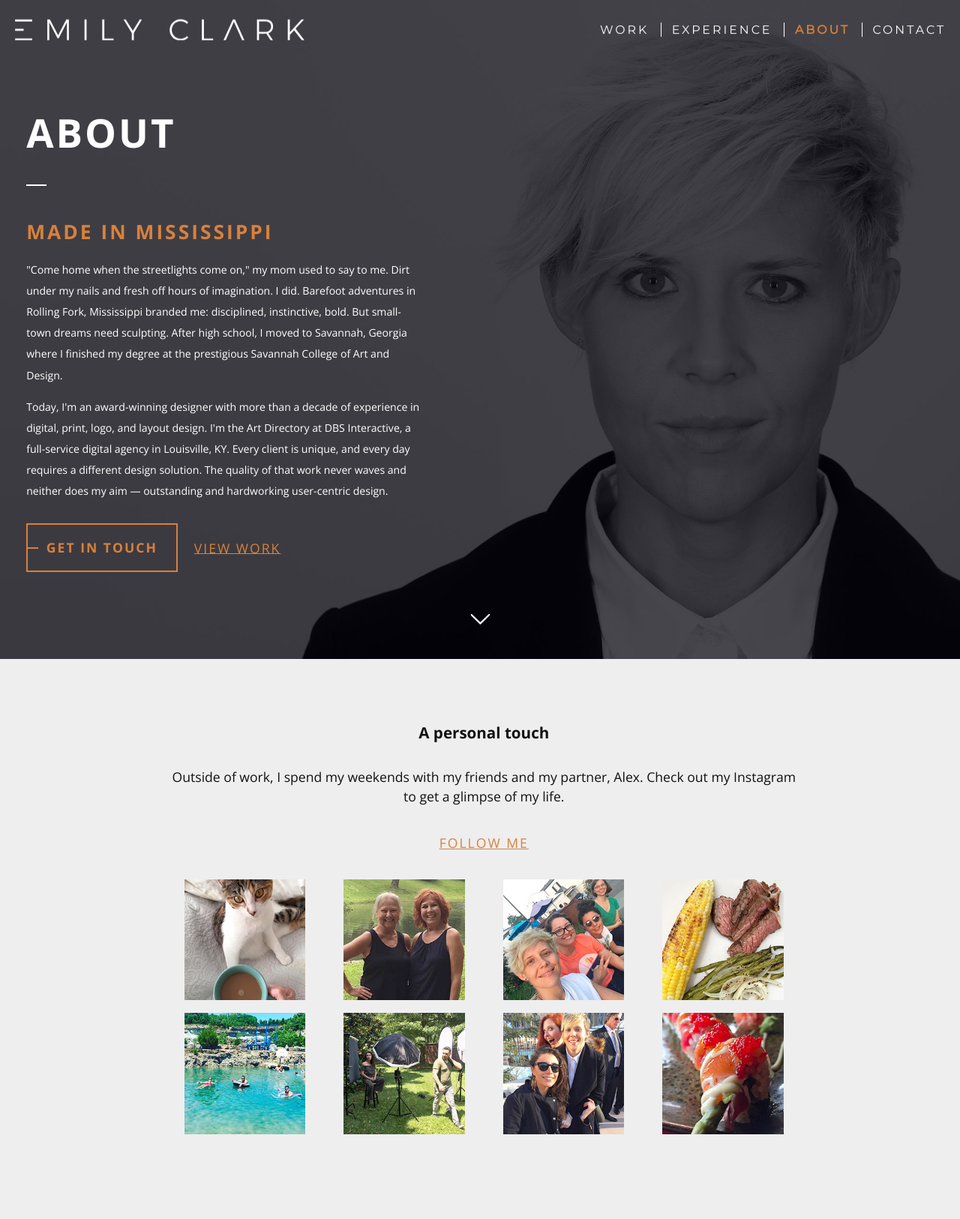
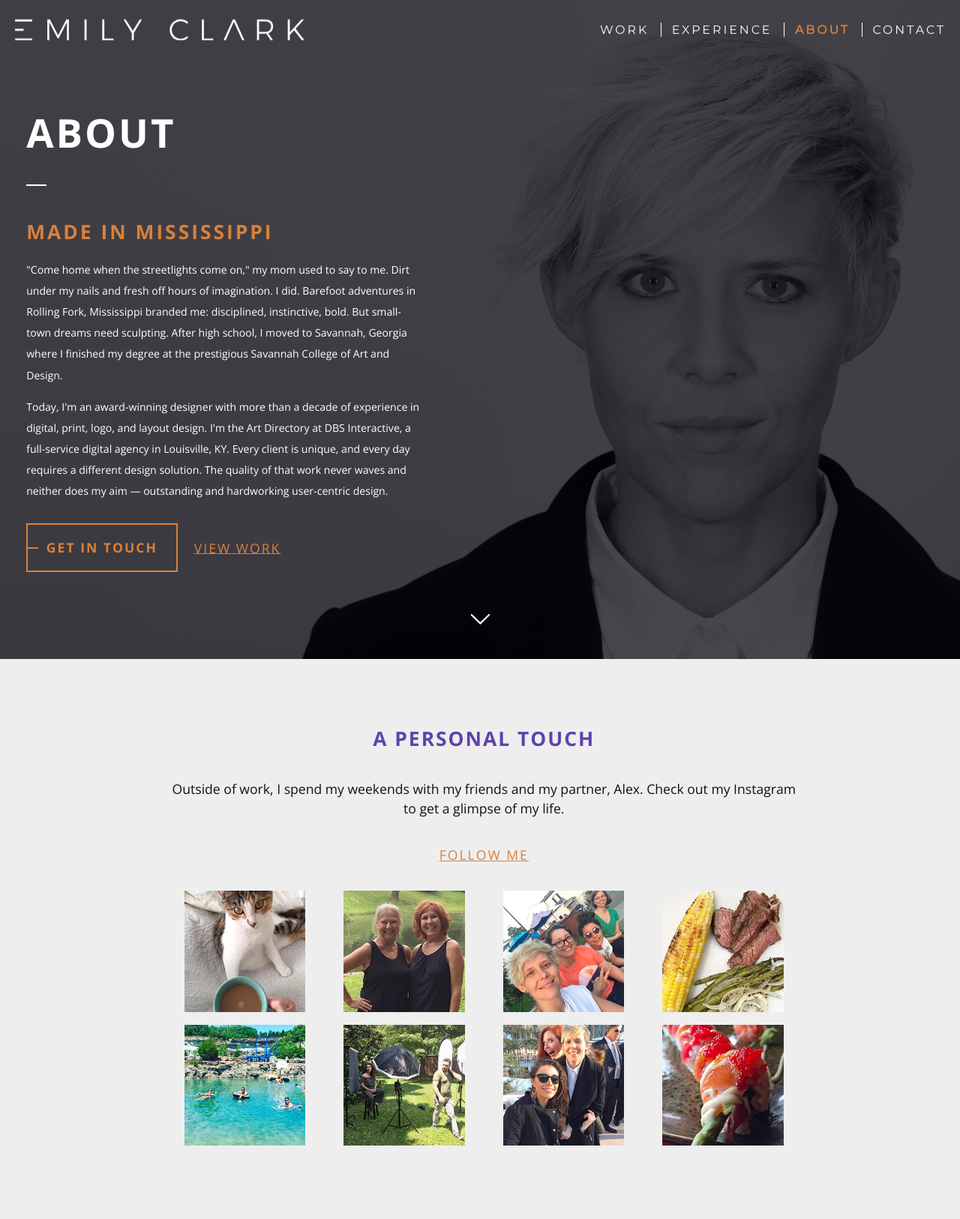
Before and after one commit to EmilyBlaineClark/emilyblaineclark.github.io, a Jekyll site: the page built from about.html, in a window 1280 px wide. Shown: the whole page at 75% size. Built offline with Jekyll 4.4.1, drawn with Linux system fonts in a browser that asks for light colours; nearby versions of some CDN libraries.

```diff
--- a/about.html
+++ b/about.html
@@ -23,7 +23,7 @@ title: about
 <div class="lower-half">
   <div class="flex full">
     <div class="personal-touch">
-      <h3>A personal touch</h3>
+      <h2>A personal touch</h2>
       <p>Outside of work, I spend my weekends with my friends and my partner, Alex. Check out my Instagram to get a glimpse of my life.</p>
       <a href="https://www.instagram.com/emilyblaineclark/" target="_blank" class="instagram-link" alt="Follow Me On Instagram">Follow me</a>
       <div>
```
